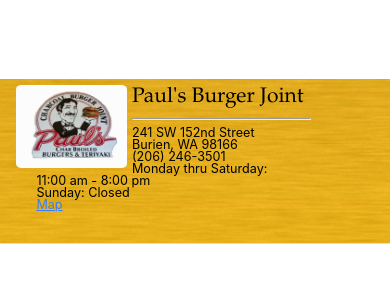
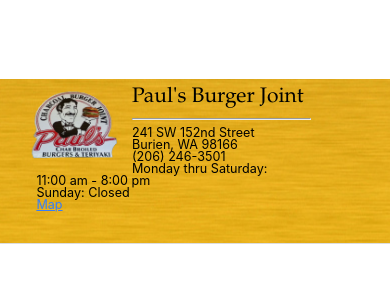
Before and after one commit to AlegriaForman/restaurant_template, a website: page restTempApp/www/index.html in a window 390 px wide. Drawn offline with Linux system fonts and the light colour scheme; some packages are replaced by stand-ins of ours; files that its build step writes are made by us from their sources; files whose address does not match are found by name.

Commit message:
edit paul image

```diff
--- a/restTempApp/www/index.html
+++ b/restTempApp/www/index.html
@@ -27,7 +27,7 @@
 
     <div class="bar bar-subheader">
       <div class="logo">
-        <div class="paul-div"><img class="paul-image" src="../img/paul-img.jpg" />
+        <div class="paul-div"><img class="paul-image" src="../img/paul-img.png" />
         </div>
 
         <div class="contact-info">
```
Also changed, not shown: restTempApp/www/img/paul-img.png (added).
